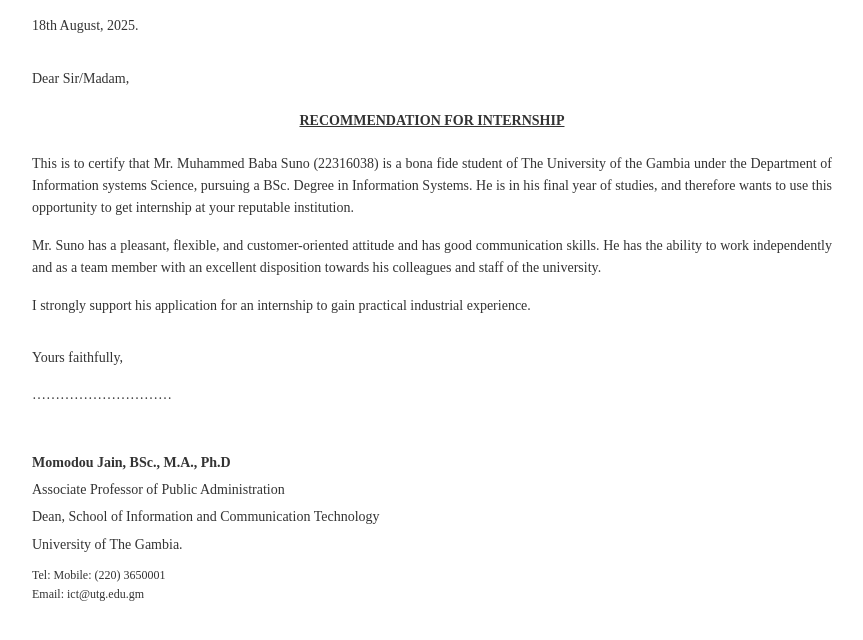
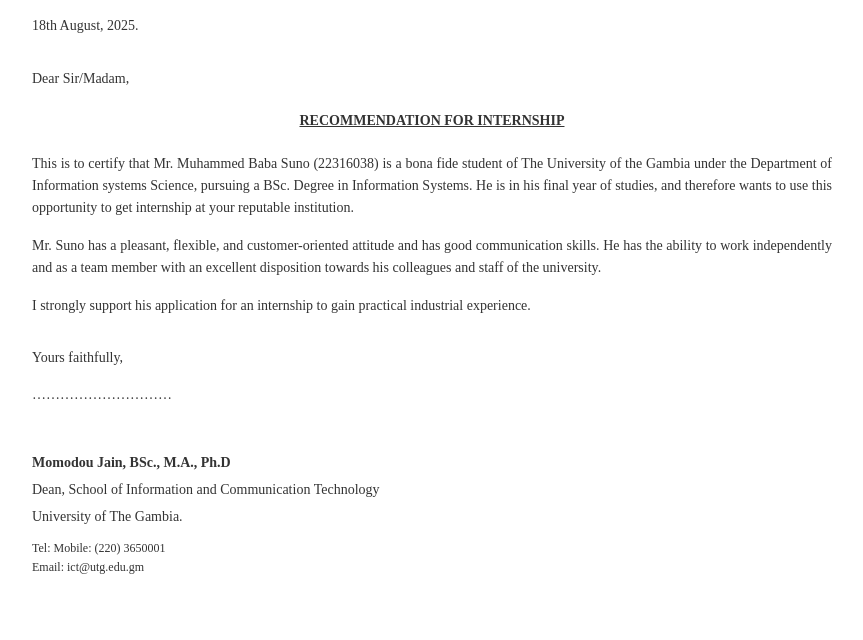
Before and after one commit to simplemath101/gambiasunurewww, a plain HTML site: page index.html in a window 1280 px wide. Shown: the part 244-884 px from the top of the page, without its empty margins (208-1071 px from the left). After the commit the page ends 861 px from the top, so only its background shows below. Drawn offline with Linux system fonts and the light colour scheme.

Commit message:
Update index.html

```diff
--- a/index.html
+++ b/index.html
@@ -133,7 +133,6 @@
 
     <div class="signature-block">
         <div class="signature-line name">Momodou Jain, BSc., M.A., Ph.D</div>
-        <div class="signature-line">Associate Professor of Public Administration</div>
         <div class="signature-line">Dean, School of Information and Communication Technology </div>
         <div class="signature-line">University of The Gambia.</div>
 
```
